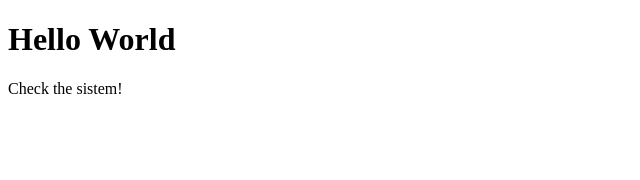
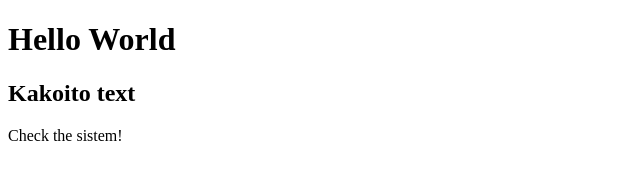
Before and after one commit to Sikstep/project, a plain HTML site: page index.html in a window 1280 px wide. Shown: the whole page, without its empty margins (0-640 px from the left). Drawn offline with Linux system fonts and the light colour scheme.

Commit message:
indext.html mod

```diff
--- a/index.html
+++ b/index.html
@@ -8,6 +8,7 @@
 </head>
 <body>
     <h1>Hello World</h1>
+    <h2>Kakoito text</h2>
     <p onclick="">Check the sistem!</p>
 
     <script src="js/script.js"></script>
```
